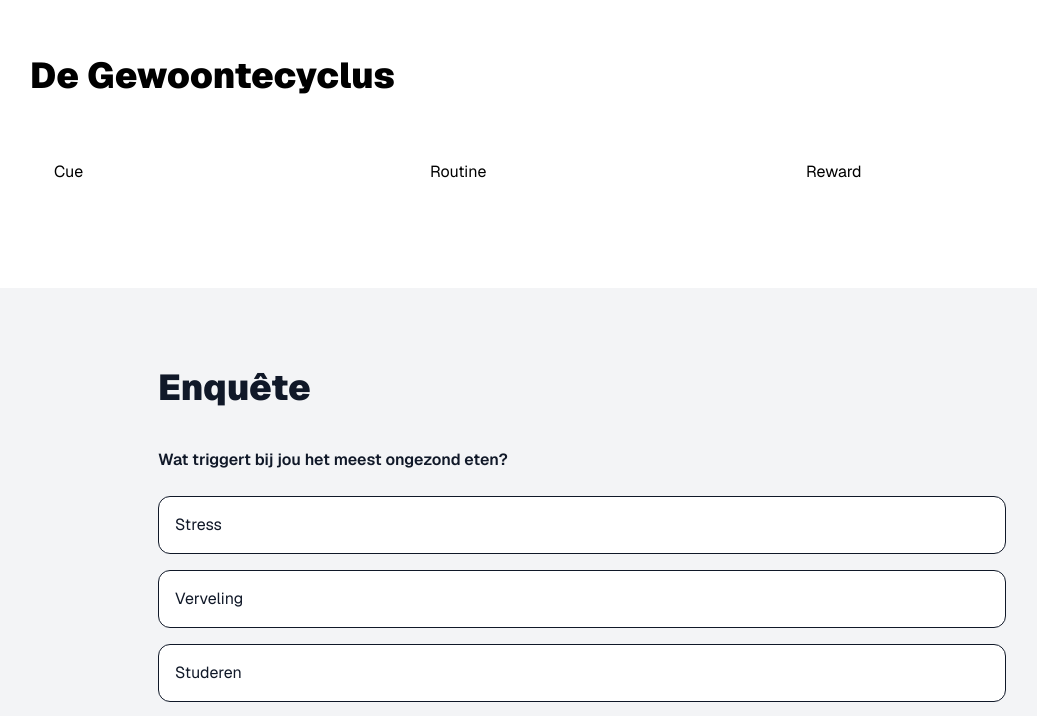
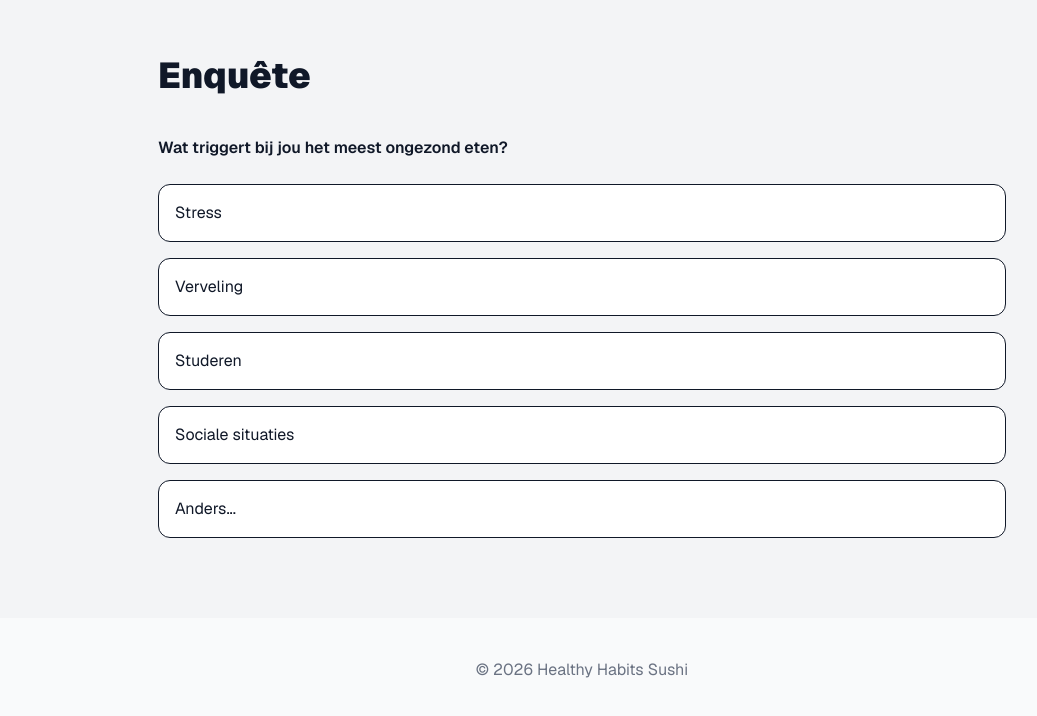
Before and after one commit to toubahmansoor16-sys/healthy-habits-sushi, a Next.js app: page / in a window 1280 px wide. Shown: the part 4847-5563 px from the top of the page, without its empty margins (58-1095 px from the left). Built offline with nearby package versions, Linux system fonts and the light colour scheme; no server answers.

Commit message:
update website

```diff
--- a/app/page.tsx
+++ b/app/page.tsx
@@ -707,19 +707,6 @@ const challengeBadge =
         </div>
       </section>
 
-      {/* LOOP */}
-      <section id="loop" className="bg-white text-black py-20">
-        <div className="max-w-6xl mx-auto px-6">
-          <h2 className="text-4xl font-black mb-10">{t[lang].sections.loop}</h2>
-
-          <div className="grid md:grid-cols-3 gap-6">
-            <div className="bg-blue-10 p-6 rounded-xl">Cue</div>
-            <div className="bg-blue-10 p-6 rounded-xl">Routine</div>
-            <div className="bg-blue-10 p-6 rounded-xl">Reward</div>
-          </div>
-        </div>
-      </section>
-
       {/* SURVEY */}
       <section id="survey" className="bg-gray-100 py-20">
         <div className="max-w-4xl mx-auto px-6">
```
